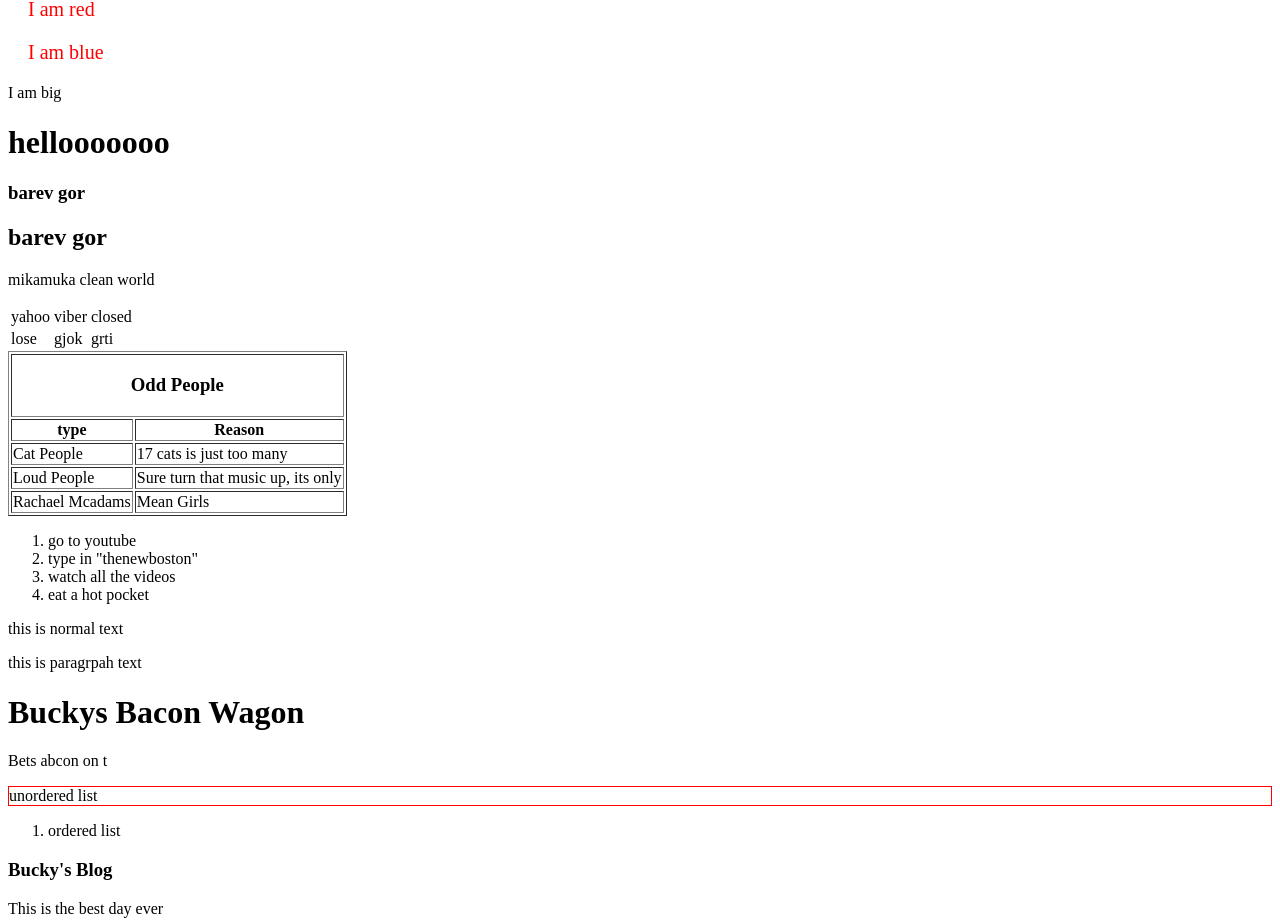
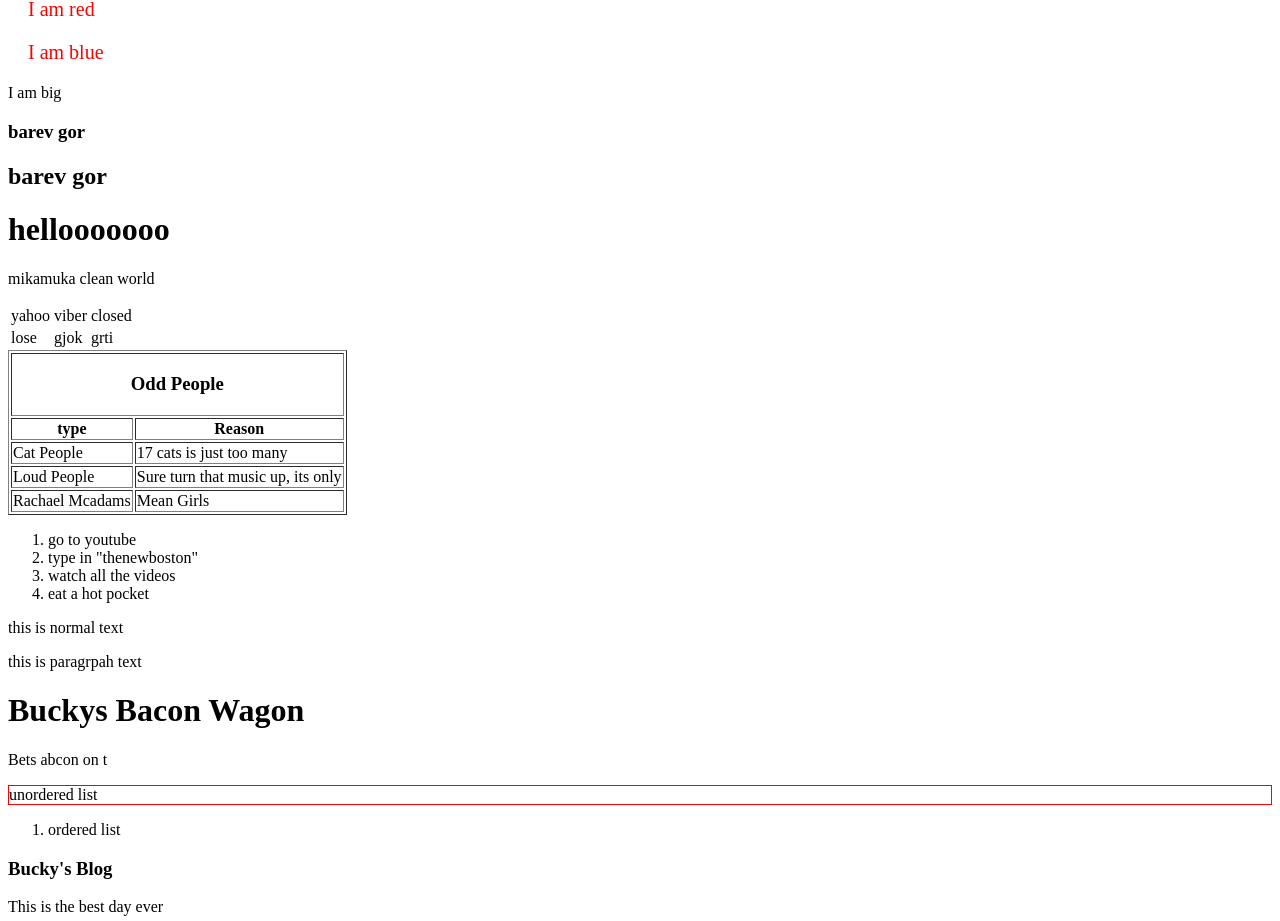
Before and after one commit to GorQeri/arajinGorc, an Angular app: page / in a window 1280 px wide. Shown: the part 779-1700 px from the top of the page. Built offline with nearby package versions, Linux system fonts and the light colour scheme.

Commit message:
lcfjnblsdkjfb raffi

```diff
--- a/src/app/gori-component/gori-component.component.html
+++ b/src/app/gori-component/gori-component.component.html
@@ -1,8 +1,8 @@
-
-<h1>hellooooooo</h1>
 
 <h3>barev gor</h3>
 <h2>barev gor</h2>
+<h1>hellooooooo</h1>
+
 
 <p>mikamuka clean world</p>
 
```
